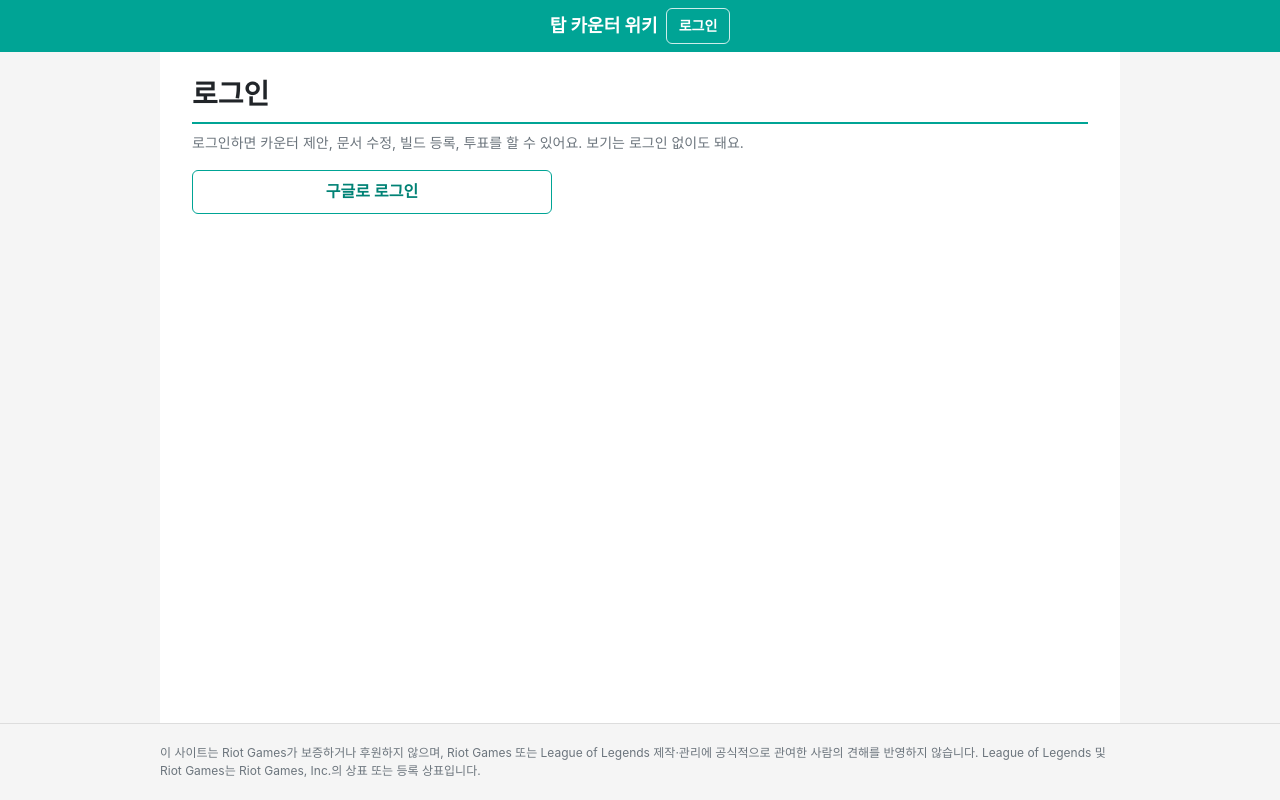
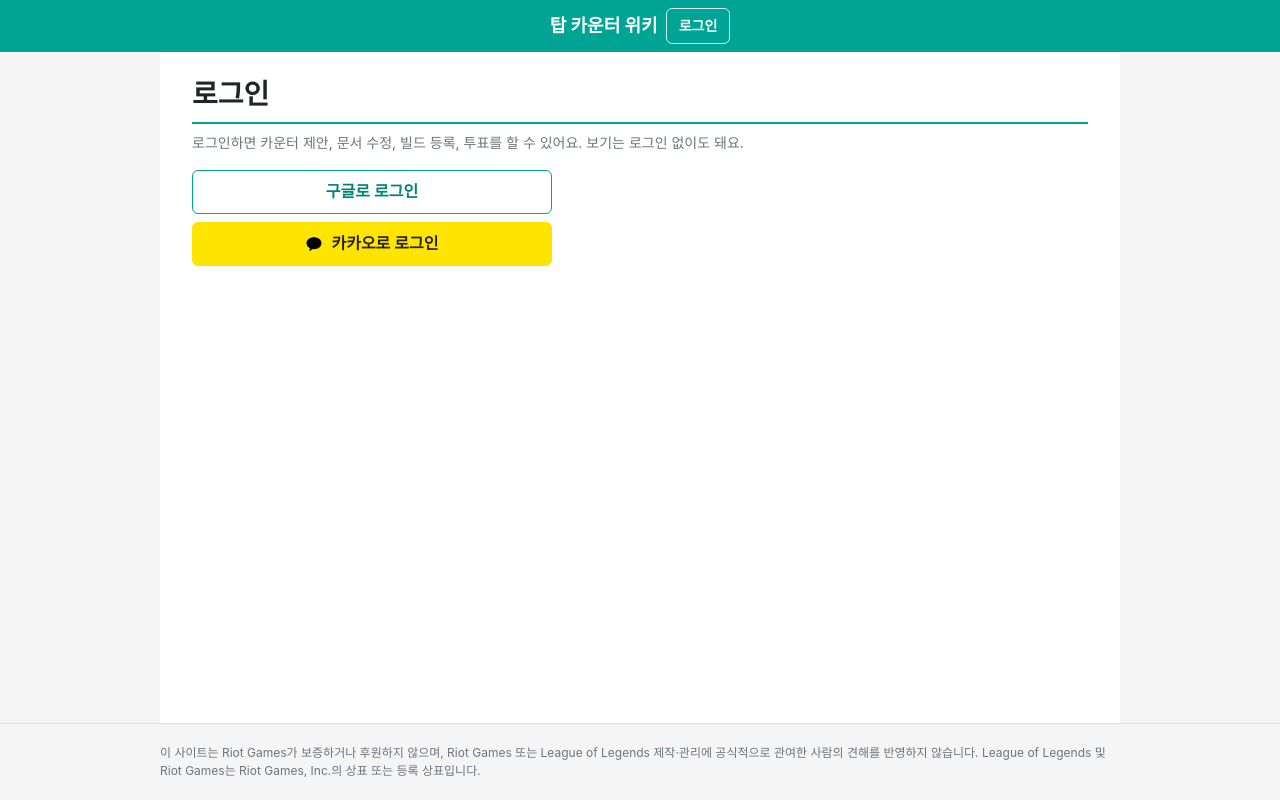
Before and after one commit to beautifulwind/top-lane-counter, a React (Vite) app: page /login in a window 1280 px wide. Built offline with nearby package versions, Linux system fonts and the light colour scheme; no server answers.

Commit message:
3단계: 카카오 로그인 추가 (로그인 버튼, provider 공통 signIn, 닉네임 흐름은 구글과 동일)
Co-Authored-By: Claude Opus 5.5 <noreply@anthropic.com>

```diff
--- a/src/api/auth.js
+++ b/src/api/auth.js
@@ -3,10 +3,19 @@ import { db } from './supabase';
 
 export const NICKNAME_MAX = 20;
 
-/** 구글 로그인 시작 → 구글 → Supabase → 지금 접속한 주소(origin)의 returnTo 경로로 돌아온다 */
-export async function signInWithGoogle(returnTo = '/') {
+/** 로그인할 수 있는 방식 (Supabase Auth의 provider 이름 → 화면에 보일 이름) */
+export const PROVIDERS = { google: '구글', kakao: '카카오' };
+
+/**
+ * 소셜 로그인 시작 → 구글/카카오 → Supabase → 지금 접속한 주소(origin)의 returnTo 경로로 돌아온다.
+ * 카카오: Supabase가 account_email·profile_nickname·profile_image를 항상 요청한다 (scopes로 뺄 수 없음).
+ *   이메일은 카카오 동의항목에서 "선택 동의"로 두고, Supabase에서 "Allow users without an email"을 켠다.
+ *   앱은 이메일을 쓰지 않는다.
+ */
+export async function signIn(provider, returnTo = '/') {
+  if (!PROVIDERS[provider]) throw new Error(`지원하지 않는 로그인 방식이에요. (${provider})`);
   const { error } = await db().auth.signInWithOAuth({
-    provider: 'google',
+    provider,
     options: { redirectTo: window.location.origin + returnTo },
   });
   if (error) throw new Error(`로그인을 시작하지 못했어요. (${error.message})`);
@@ -16,7 +25,7 @@ export async function signInWithGoogle(returnTo = '/') {
 const CALLBACK_PARAMS = ['code', 'sb_flow_id', 'error', 'error_code', 'error_description'];
 
 /**
- * 구글 → Supabase를 거쳐 ?code=...로 돌아왔을 때, 그 code가 세션으로 바뀌었는지 확인한다.
+ * 구글/카카오 → Supabase를 거쳐 ?code=...로 돌아왔을 때, 그 code가 세션으로 바뀌었는지 확인한다.
  * (supabase-js는 이 단계가 실패해도 콘솔에 아무것도 남기지 않으므로 여기서 직접 잡아 화면에 보여준다)
  * 로그인 콜백이 아니면 아무 일도 하지 않는다. 실패하면 안내 문구가 담긴 Error를 던진다.
  */
@@ -45,7 +54,7 @@ function loginError(error, providerError) {
   const raw = error?.message ?? providerError ?? '';
   let message;
   if (providerError && !error?.message?.match(/verifier|flow state|ByteString|fetch/i)) {
-    message = '구글 로그인이 취소됐거나 거절됐어요. 다시 시도해 주세요.';
+    message = '로그인이 취소됐거나 거절됐어요. 다시 시도해 주세요.';
   } else if (/ByteString|ISO-8859-1|Failed to fetch|NetworkError|Load failed/i.test(raw)) {
     message = 'Supabase 서버에 로그인 요청을 보내지 못했어요. 인터넷 연결과 Supabase 키 설정(.env / Cloudflare 환경변수)을 확인해 주세요.';
   } else if (/verifier/i.test(raw) || !error) {
--- a/src/index.css
+++ b/src/index.css
@@ -197,7 +197,10 @@ kbd {
 
 /* 로그인 · 닉네임 설정 */
 .login-buttons { display: flex; flex-direction: column; gap: 8px; max-width: 360px; }
-.login-btn { width: 100%; }
+.login-btn { width: 100%; display: inline-flex; align-items: center; justify-content: center; gap: 8px; }
+/* 카카오 디자인 가이드: 배경 #FEE500, 글자·심볼 검정(85%) */
+.login-btn.kakao { background: #FEE500; color: rgba(0,0,0,.85); border-color: #FEE500; }
+.login-btn.kakao:hover:not(:disabled) { background: #F5DC00; border-color: #F5DC00; }
 .btn:disabled { opacity: .6; cursor: default; }
 .nick-form { display: flex; flex-direction: column; gap: 6px; max-width: 360px; }
 .nick-form label { font-weight: 600; font-size: 14px; }
--- a/src/lib/auth.jsx
+++ b/src/lib/auth.jsx
@@ -11,7 +11,7 @@ const SIGNED_OUT = { status: 'signedOut', session: null, user: null, profile: nu
 
 export function AuthProvider({ children }) {
   const [session, setSession] = useState(undefined); // undefined = 아직 확인 중
-  const [loginError, setLoginError] = useState(null); // 구글에서 돌아왔는데 로그인이 안 됐을 때
+  const [loginError, setLoginError] = useState(null); // 구글/카카오에서 돌아왔는데 로그인이 안 됐을 때
   const [loaded, setLoaded] = useState({ userId: null, profile: undefined, error: null });
 
   useEffect(() => {
--- a/src/pages/Login.jsx
+++ b/src/pages/Login.jsx
@@ -1,6 +1,6 @@
 import { useState } from 'react';
 import { Navigate, useLocation } from 'react-router-dom';
-import { signInWithGoogle } from '../api/auth';
+import { PROVIDERS, signIn } from '../api/auth';
 import { useAuth } from '../lib/auth';
 import { Loading } from '../components/Status';
 
@@ -8,21 +8,21 @@ export default function Login() {
   const auth = useAuth();
   const location = useLocation();
   const from = safePath(location.state?.from);
-  const [busy, setBusy] = useState(false);
+  const [busy, setBusy] = useState(null); // 이동 중인 provider ('google' | 'kakao')
   const [error, setError] = useState(null);
 
   if (auth.status === 'loading') return <Loading />;
   // 이미 로그인했으면 원래 페이지로 (닉네임이 없으면 Layout이 /welcome으로 보낸다)
   if (auth.status === 'signedIn') return <Navigate to={from} replace />;
 
-  const google = async () => {
-    setBusy(true);
+  const start = async (provider) => {
+    setBusy(provider);
     setError(null);
     try {
-      await signInWithGoogle(from); // 성공하면 구글 화면으로 이동한다
+      await signIn(provider, from); // 성공하면 구글/카카오 화면으로 이동한다
     } catch (e) {
       setError(e.message);
-      setBusy(false);
+      setBusy(null);
     }
   };
 
@@ -31,13 +31,30 @@ export default function Login() {
       <h1 className="doc-title">로그인</h1>
       <p className="lead">로그인하면 카운터 제안, 문서 수정, 빌드 등록, 투표를 할 수 있어요. 보기는 로그인 없이도 돼요.</p>
       <div className="login-buttons">
-        <button type="button" className="btn login-btn google" onClick={google} disabled={busy}>
-          {busy ? '구글로 이동 중…' : '구글로 로그인'}
-        </button>
-        {/* 카카오 로그인은 3단계 후반에 추가 */}
+        {Object.entries(PROVIDERS).map(([provider, name]) => (
+          <button
+            key={provider}
+            type="button"
+            className={`btn login-btn ${provider}`}
+            onClick={() => start(provider)}
+            disabled={busy !== null}
+          >
+            {provider === 'kakao' && <KakaoSymbol />}
+            {busy === provider ? `${name}로 이동 중…` : `${name}로 로그인`}
+          </button>
+        ))}
       </div>
       {error && <p className="form-error" role="alert">{error}</p>}
     </article>
+  );
+}
+
+/** 카카오 디자인 가이드의 말풍선 심볼 (검정) */
+function KakaoSymbol() {
+  return (
+    <svg className="kakao-symbol" viewBox="0 0 24 24" width="18" height="18" aria-hidden="true" focusable="false">
+      <path fill="#000" d="M12 3C6.48 3 2 6.54 2 10.9c0 2.82 1.87 5.3 4.69 6.7l-.95 3.5c-.08.3.26.55.52.38l4.13-2.73c.53.06 1.07.1 1.61.1 5.52 0 10-3.54 10-7.95S17.52 3 12 3z" />
+    </svg>
   );
 }
 
```
Also changed, not shown: src/test/fakeSupabase.js (+6 -3 lines), 2 other files (tests, documents, lock files or other folders).
